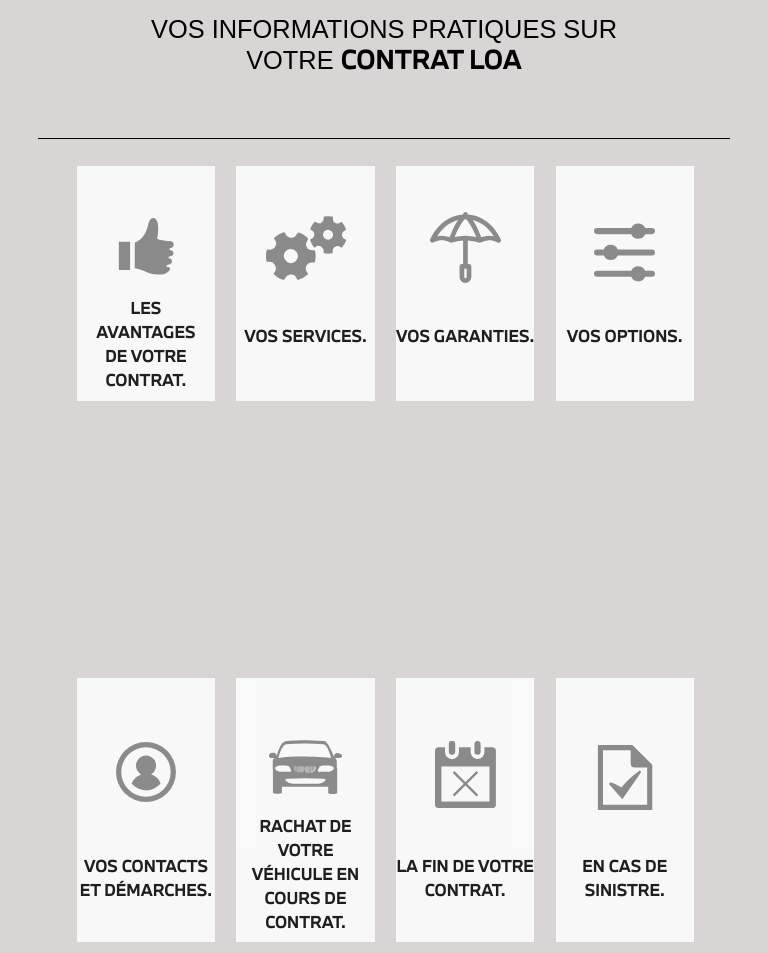
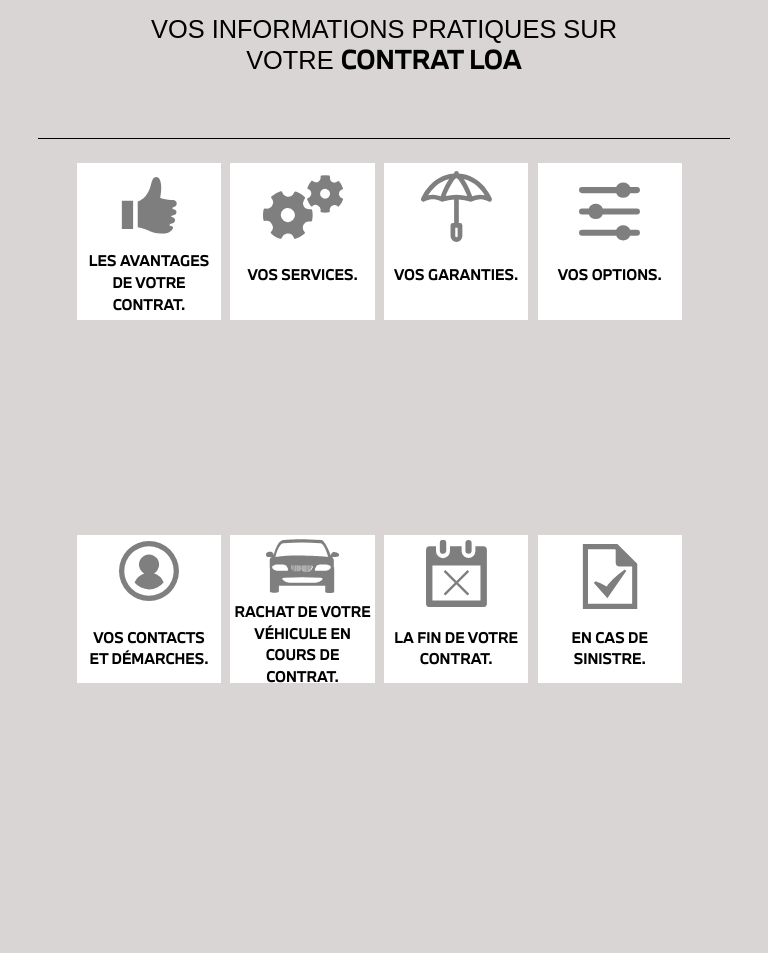
Before and after one commit to DaSilvaChristophe/project_bmw_duncan, a website: page html/2-summary-loa.html in a window 768 px wide. Shown: the part 422-1375 px from the top of the page. Drawn offline with nearby package versions, Linux system fonts and the light colour scheme.

Commit message:
Modif summary page reponsive

```diff
--- a/css/prefixed/2-summary-loa-responsive.css
+++ b/css/prefixed/2-summary-loa-responsive.css
@@ -1,6 +1,6 @@
 /* Média Queries / Responsive */
 
-@media all and (min-width: 1400px)  {
+@media all and (min-width: 1400px) {
   .circle {
     top: 27px;
   }
@@ -72,6 +72,10 @@
   .title_menu,
   .ombrage_presentation {
     display: none;
+  }
+
+  .block_title > p {
+    font-size: 0.9em;
   }
 
   .responsive_footer {
@@ -167,7 +171,7 @@
   }
 
   .block_presentation_main {
-    min-height: 920px;
+    min-height: 740px;
     background-color: #d9d5d5;
   }
 
@@ -183,29 +187,48 @@
   .border-bottom-header {
     background-color: black;
     top: 70%;
-
   }
 
   .block_navigation {
-    display: -webkit-box;
-    display: -ms-flexbox;
+    position: absolute;
+    top: 72%;
     display: flex;
-    -webkit-box-orient: vertical;
-    -webkit-box-direction: normal;
-        -ms-flex-direction: column;
     flex-direction: column;
-    position: absolute;
-    top: 70%;
+  }
+
+  .row_one {
+    display: flex;
+    flex-wrap: wrap;
+    height: 100%;
+    width: 100%;
+  }
+
+  .row_two {
+    display: flex;
+    flex-wrap: wrap;
+    height: 94%;
+    width: 100%;
+    margin-top: 123px;
+  }
+
+  #block_one,
+  #block_two,
+  #block_three,
+  #block_four,
+  #block_five,
+  #block_six,
+  #block_seven,
+  #block_eight {
+    opacity: 1;
+    height: 90%;
   }
 
   .margin_block {
-    height: 100%;
-    margin-bottom: 10px;
+    height: 70%;
   }
 
-  .row_two {
-    position: absolute;
-    top: 95%;
+  .block_title > p {
+    font-size: 0.9em;
   }
 
   footer {
@@ -300,7 +323,7 @@
   }
 
   .block_presentation_main {
-    min-height: 920px;
+    min-height: 780px;
     background-color: #d9d5d5;
   }
 
@@ -316,29 +339,28 @@
   .border-bottom-header {
     background-color: black;
     top: 70%;
-
   }
 
   .block_navigation {
-    display: -webkit-box;
-    display: -ms-flexbox;
+    position: absolute;
+    top: 68%;
     display: flex;
-    -webkit-box-orient: vertical;
-    -webkit-box-direction: normal;
-        -ms-flex-direction: column;
     flex-direction: column;
-    position: absolute;
-    top: 70%;
   }
 
-  .margin_block {
+  .row_one {
+    display: flex;
+    flex-wrap: wrap;
     height: 100%;
-    margin-bottom: 10px;
+    width: 100%;
   }
 
   .row_two {
-    position: absolute;
-    top: 95%;
+    display: flex;
+    flex-wrap: wrap;
+    height: 94%;
+    width: 100%;
+    margin-top: 123px;
   }
 
   #block_one,
@@ -350,6 +372,11 @@
   #block_seven,
   #block_eight {
     opacity: 1;
+    height: 90%;
+  }
+
+  .margin_block {
+    height: 70%;
   }
 
   .block_title > p {
--- a/css/prefixed/2-summary-loa.css
+++ b/css/prefixed/2-summary-loa.css
@@ -146,17 +146,19 @@ span {
 .block_navigation {
   position: absolute;
   width: 80%;
-  height: 70%;
-  bottom: -7%;
+  height: 76%;
+  bottom: -10%;
   left: 10%;
-  margin-bottom: 50px;
+
   background-color: transparent;
-  padding-top: 20px;
-  padding-bottom: 40px;
+}
+
+.margin_block {
+  height: 90%;
 }
 
 .block_summary {
-  width: 102%;
+  width: 94%;
   height: 94%;
   background-color: white;
 }
@@ -184,6 +186,12 @@ span {
   text-transform: uppercase;
   text-align: center;
   margin-top: 20px;
+}
+
+.row_one,
+.row_two {
+  display: flex;
+  height: 40%;
 }
 
 /* FOOTER */
--- a/html/2-summary-loa.html
+++ b/html/2-summary-loa.html
@@ -60,8 +60,8 @@
             <h1 class="h3">vos informations pratiques sur votre <span>contrat LOA </span></h1>
         </div>
         <div class="block_navigation">
-            <div class="row row_one h-50">
-                <div class="col-6 col-md-3 h-100 d-flex align-items-center margin_block">
+            <div class="row_one">
+                <div class="col-6 col-md-3 d-flex align-items-center margin_block">
                     <div onmouseover="mouseOverBlockOne()" onmouseout="mouseOutBlockOne()" id="block_one" class="col-12 block_summary">
                         <div class="block_svg d-flex align-items-end justify-content-center">
                             <svg id="svg-inch" class="pb-2" xmlns="http://www.w3.org/2000/svg" xmlns:xlink="http://www.w3.org/1999/xlink" width="62.462" height="64.862" viewBox="0 0 82.462 84.862">
@@ -82,7 +82,7 @@
                         </div>
                     </div>
                 </div>
-                <div class="col-6 col-md-3 h-100 d-flex align-items-center margin_block">
+                <div class="col-6 col-md-3 d-flex align-items-center margin_block">
                     <div onmouseover="mouseOverBlockTwo()" onmouseout="mouseOutBlockTwo()" id="block_two" class="col-12 block_summary">
                         <div class="block_svg d-flex align-items-end justify-content-center">
                             <svg id="svg-wheel" xmlns="http://www.w3.org/2000/svg" width="80" height="70" viewBox="0 0 111 88.419">
@@ -94,7 +94,7 @@
                         </div>
                     </div>
                 </div>
-                <div class="col-6 col-md-3 h-100 d-flex align-items-center margin_block">
+                <div class="col-6 col-md-3 d-flex align-items-center margin_block">
                     <div onmouseover="mouseOverBlockThree()" onmouseout="mouseOutBlockThree()" id="block_three" class="col-12 block_summary">
                         <div class="block_svg d-flex align-items-end justify-content-center">
                             <svg id="svg-umbrella" xmlns="http://www.w3.org/2000/svg" width="70.979" height="70.915" viewBox="0 0 95.979 95.915">
@@ -106,7 +106,7 @@
                         </div>
                     </div>
                 </div>
-                <div class="col-6 col-md-3 h-100 d-flex align-items-center margin_block">
+                <div class="col-6 col-md-3 d-flex align-items-center margin_block">
                     <div onmouseover="mouseOverBlockFour()" onmouseout="mouseOutBlockFour()" id="block_four" class="col-12 block_summary">
                         <div class="block_svg d-flex align-items-end justify-content-center">
                             <svg id="svg-options" xmlns="http://www.w3.org/2000/svg" width="60.962" height="60.915" viewBox="0 0 100.962 95.915">
@@ -119,8 +119,8 @@
                     </div>
                 </div>
             </div>
-            <div class="row row_two h-50">
-                <div class="col-6 col-md-3 h-100 d-flex align-items-center margin_block">
+            <div class="row_two">
+                <div class="col-6 col-md-3 d-flex align-items-center margin_block">
                     <div onmouseover="mouseOverBlockFive()" onmouseout="mouseOutBlockFive()" id="block_five" class="col-12 block_summary">
                         <div class="block_svg d-flex align-items-end justify-content-center">
                             <svg class="pb-2" xmlns="http://www.w3.org/2000/svg" width="67.958" height="67.958" viewBox="0 0 95.958 95.958">
@@ -135,7 +135,7 @@
                         </div>
                     </div>
                 </div>
-                <div class="col-6 col-md-3 h-100 d-flex align-items-center margin_block">
+                <div class="col-6 col-md-3 d-flex align-items-center margin_block">
                     <div onmouseover="mouseOverBlockSix()" onmouseout="mouseOutBlockSix()" id="block_six" class="col-12 block_summary">
                         <div class="block_svg d-flex align-items-end justify-content-center">
                           <svg class="svg-vehicle mb-3" xmlns="http://www.w3.org/2000/svg" xmlns:xlink="http://www.w3.org/1999/xlink" width="73.235" height="54" viewBox="0 0 73.235 54" opacity="0.7">
@@ -200,7 +200,7 @@
                         </div>
                     </div>
                 </div>
-                <div class="col-6 col-md-3 h-100 d-flex align-items-center margin_block">
+                <div class="col-6 col-md-3 d-flex align-items-center margin_block">
                     <div onmouseover="mouseOverBlockSeven()" onmouseout="mouseOutBlockSeven()" id="block_seven" class="col-12 block_summary">
                         <div class="block_svg d-flex align-items-end justify-content-center">
                             <svg id="svg-calendar" xmlns="http://www.w3.org/2000/svg" xmlns:xlink="http://www.w3.org/1999/xlink" width="60.905" height="70.862" viewBox="0 0 76.905 84.862">
@@ -229,7 +229,7 @@
                         </div>
                     </div>
                 </div>
-                <div class="col-6 col-md-3 h-100 d-flex align-items-center margin_block">
+                <div class="col-6 col-md-3 d-flex align-items-center margin_block">
                     <div onmouseover="mouseOverBlockEight()" onmouseout="mouseOutBlockEight()" id="block_eight" class="col-12 block_summary">
                         <div class="block_svg d-flex align-items-end justify-content-center">
                             <svg id="svg-accident" xmlns="http://www.w3.org/2000/svg" xmlns:xlink="http://www.w3.org/1999/xlink" width="60.146" height="65" viewBox="0 0 71.146 85">
```
Lines whose indentation alone changed are shown as unchanged.
